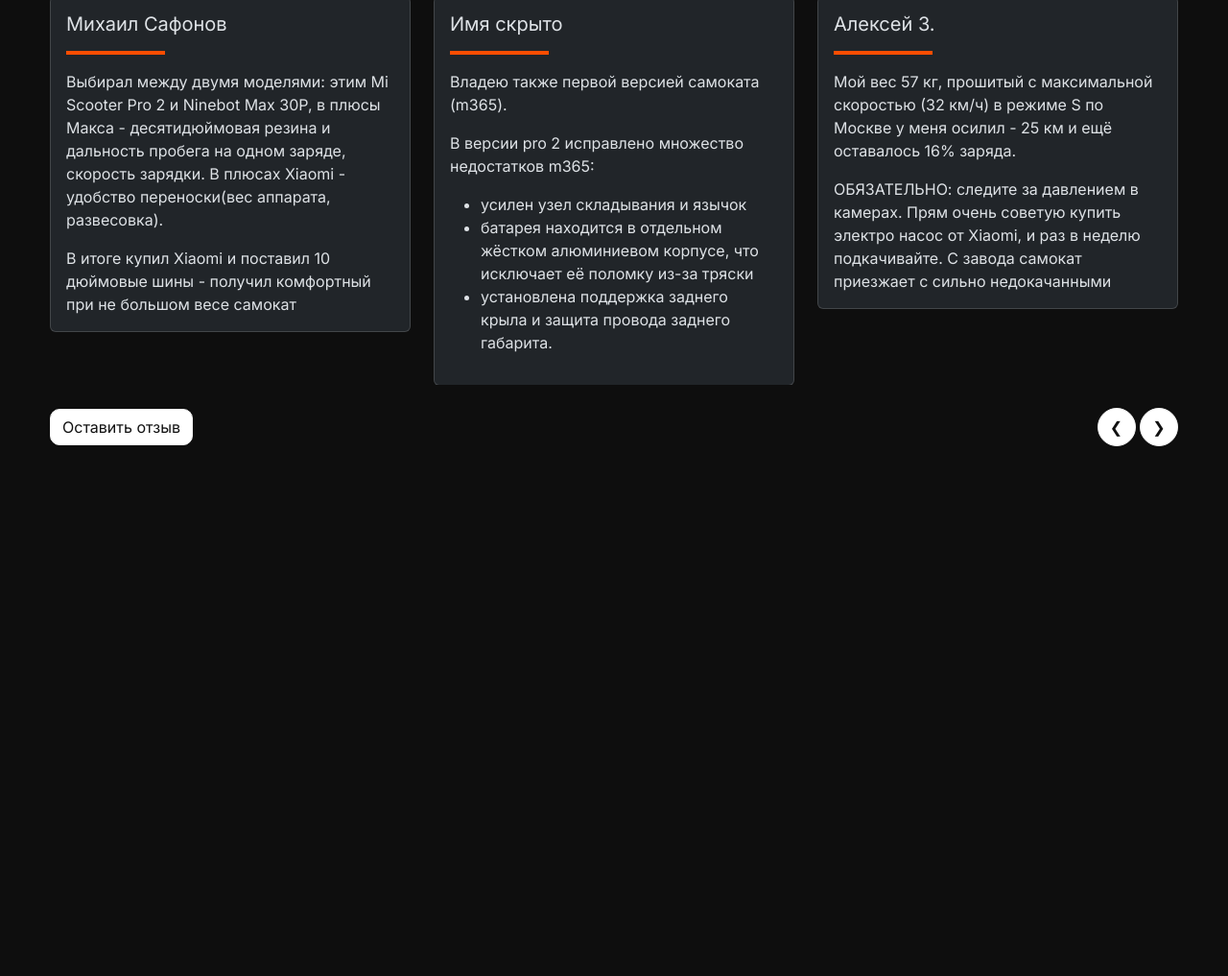
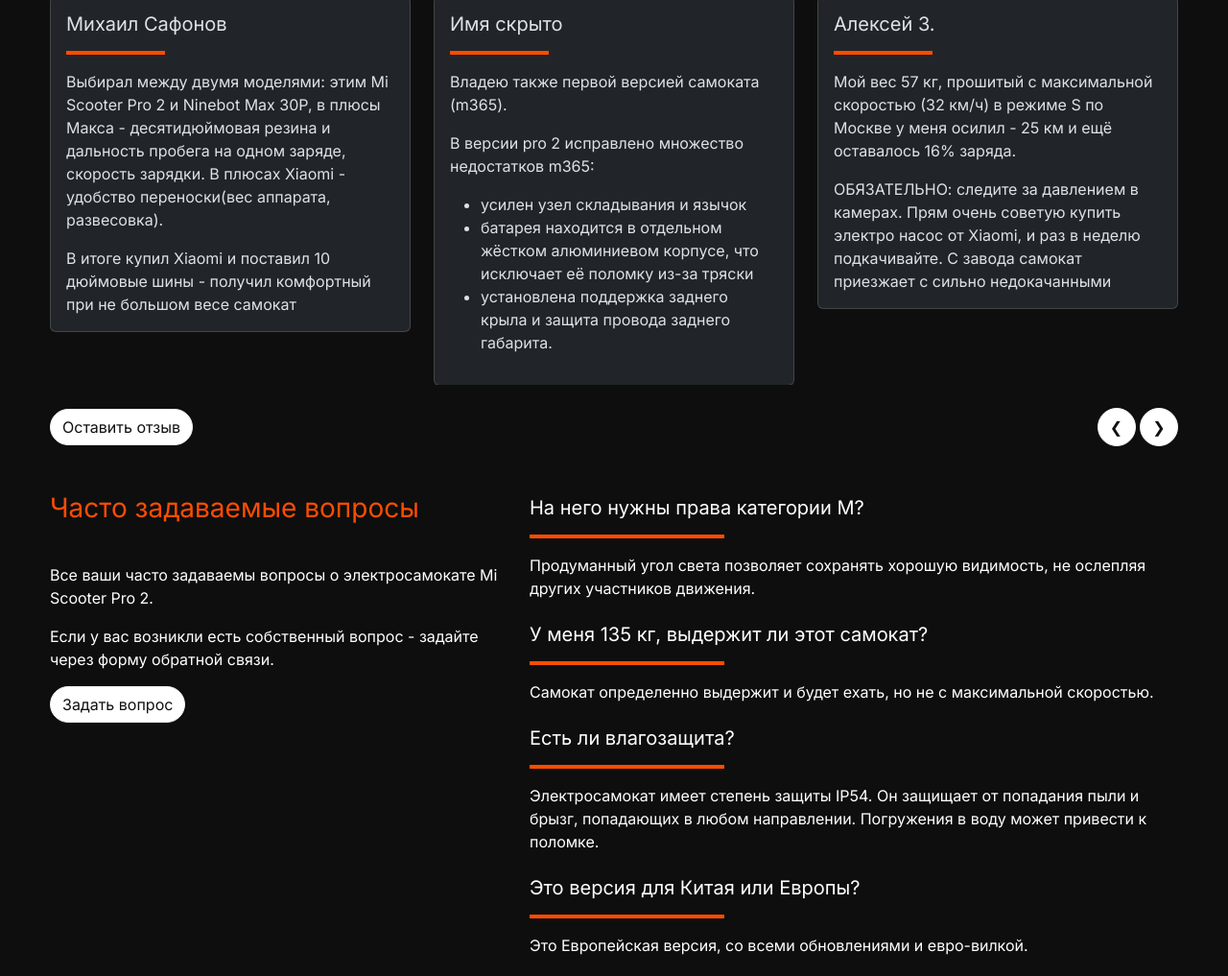
Before and after one commit to Dmitry-A1/Web_MI, a website: page index.html in a window 1280 px wide. Shown: the part 4386-5403 px from the top of the page at 96% size. Before the commit the page ends 4899 px from the top, so only its background shows below. Drawn offline with Linux system fonts and the light colour scheme.

Commit message:
FEAT: add FUQ section

```diff
--- a/css/style.css
+++ b/css/style.css
@@ -500,7 +500,7 @@
     background-color: var(--color-bg-light);
     color: var(--color-text-dark) ;
     border: 1px solid var(--color-text-light);
-    border-radius: 10px;
+    border-radius: 20px;
     transition: 0.3s;
 }
 .btn-add:hover{
--- a/index.html
+++ b/index.html
@@ -345,7 +345,40 @@
     </div>
 </section>
 
-
+<section id="fuq">
+    <div class="container">
+        <div class="row">
+            <div class="col-5">
+                <h3 class="text-title">Часто задаваемые вопросы</h3>
+                <p>Все ваши часто задаваемы вопросы о электросамокате Mi Scooter Pro 2.</p>
+                <p>Если у вас возникли есть собственный вопрос - задайте через форму обратной связи.</p>
+                <button class="btn btn-add">Задать вопрос</button>
+            </div>
+            <div class="col-7">
+                <div class="py-1">
+                    <h5>На него нужны права категории М?</h5>
+                    <hr class="border border-2 line ">
+                    <p>Продуманный угол света позволяет сохранять хорошую видимость, не ослепляя других участников движения.</p>
+                </div>
+                <div class="py-1">
+                    <h5>У меня 135 кг, выдержит ли этот самокат?</h5>
+                    <hr class="border border-2 line ">
+                    <p>Самокат определенно выдержит и будет ехать, но не с максимальной скоростью.</p>
+                </div>
+                <div class="py-1">
+                    <h5>Есть ли влагозащита?</h5>
+                    <hr class="border border-2 line ">
+                    <p>Электросамокат имеет степень защиты IP54. Он защищает от попадания пыли и брызг, попадающих в любом направлении. Погружения в воду может привести к поломке.</p>
+                </div>
+                <div class="py-1">
+                    <h5>Это версия для Китая или Европы?</h5>
+                    <hr class="border border-2 line ">
+                    <p>Это Европейская версия, со всеми обновлениями и евро-вилкой.</p>
+                </div>
+            </div>
+        </div>
+    </div>
+</section>
 <script src="js/bootstrap.bundle.min.js"></script>
 <script src="js/script.js"></script>
 </body>
```
